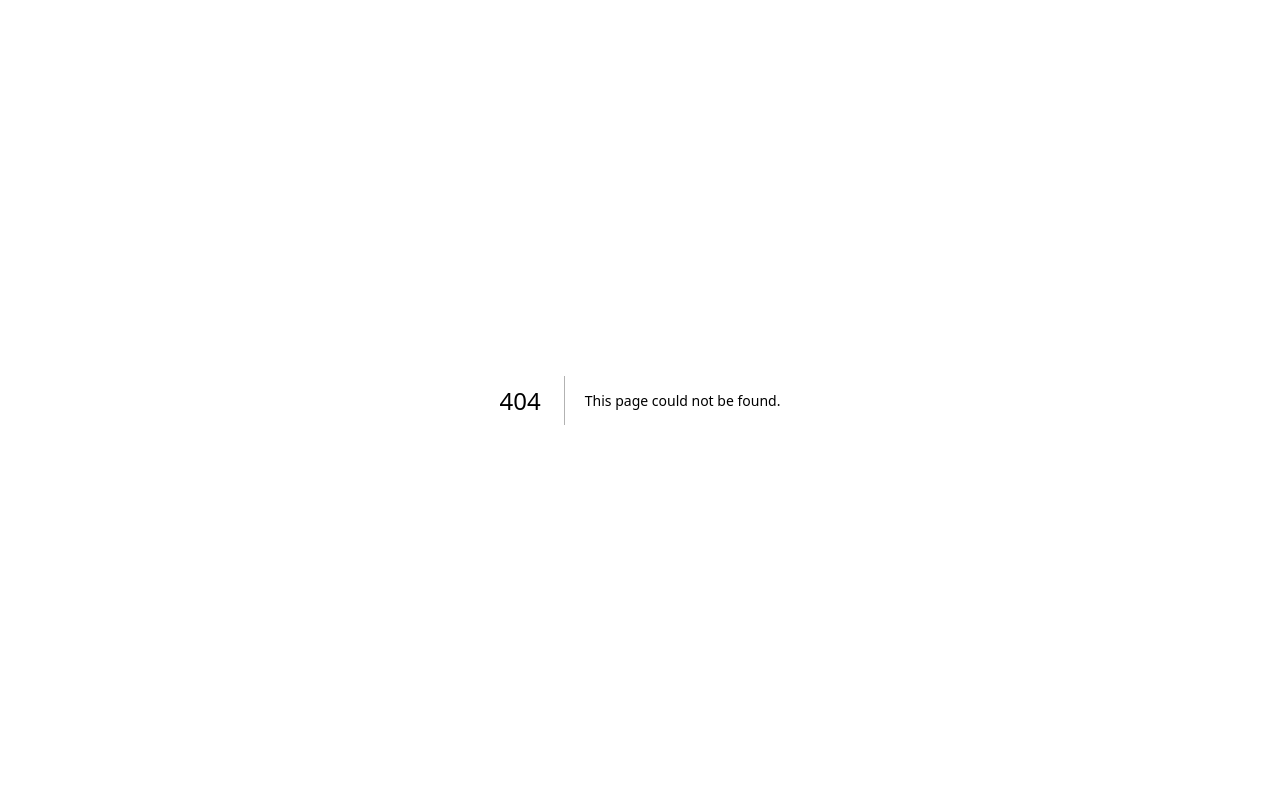
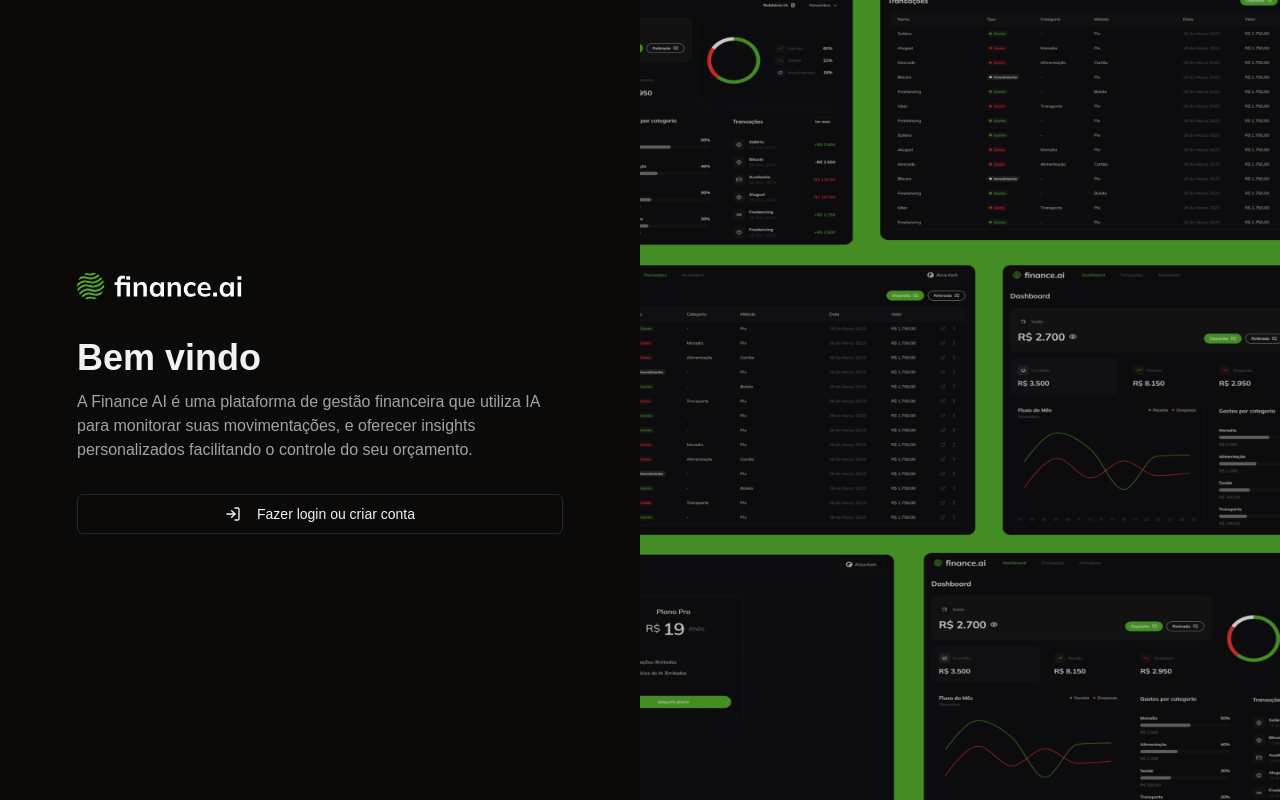
Before and after one commit to devfelipebrito/finance.ai, a Next.js app: page /login in a window 1280 px wide. Before the commit this address had no page. Built offline with nearby package versions, Linux system fonts and the light colour scheme.

Commit message:
feat: add login page

```diff
--- a/app/globals.css
+++ b/app/globals.css
@@ -72,7 +72,12 @@
   * {
     @apply border-border;
   }
+
+  html {
+    @apply h-full;
+  }
+
   body {
-    @apply bg-background text-foreground;
+    @apply h-full bg-background text-foreground;
   }
 }
--- /dev/null
+++ b/app/login/page.tsx
@@ -0,0 +1,40 @@
+import Image from "next/image";
+import { Button } from "../_components/ui/button";
+import { LogInIcon } from "lucide-react";
+
+const LoginPage = () => {
+  return (
+    <div className="grid h-full grid-cols-2">
+      <div className="mx-auto flex h-full max-w-[550px] flex-col justify-center p-8">
+        <Image
+          src="/logo.svg"
+          width={173}
+          height={39}
+          alt="Finance AI"
+          className="mb-8"
+        />
+        <h1 className="mb-3 text-4xl font-bold">Bem vindo</h1>
+        <p className="mb-8 text-muted-foreground">
+          A Finance AI é uma plataforma de gestão financeira que utiliza IA para
+          monitorar suas movimentações, e oferecer insights personalizados
+          facilitando o controle do seu orçamento.
+        </p>
+        <Button variant="outline">
+          <LogInIcon className="mr-2" />
+          Fazer login ou criar conta
+        </Button>
+      </div>
+
+      <div className="relative h-full w-full">
+        <Image
+          src="/login.png"
+          alt="Faça login"
+          fill
+          className="object-conver"
+        />
+      </div>
+    </div>
+  );
+};
+
+export default LoginPage;
```
Also changed, not shown: public/login.png (added), public/logo.svg (added).
